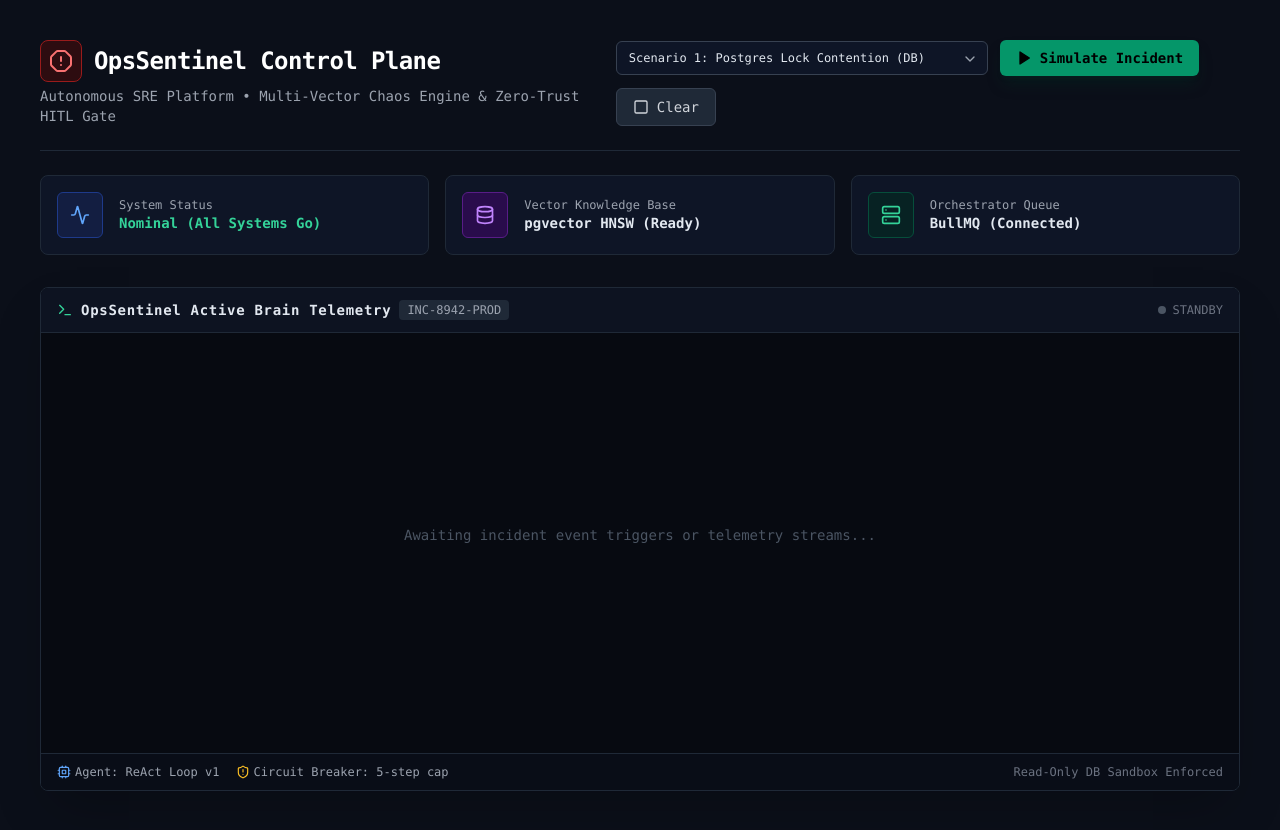
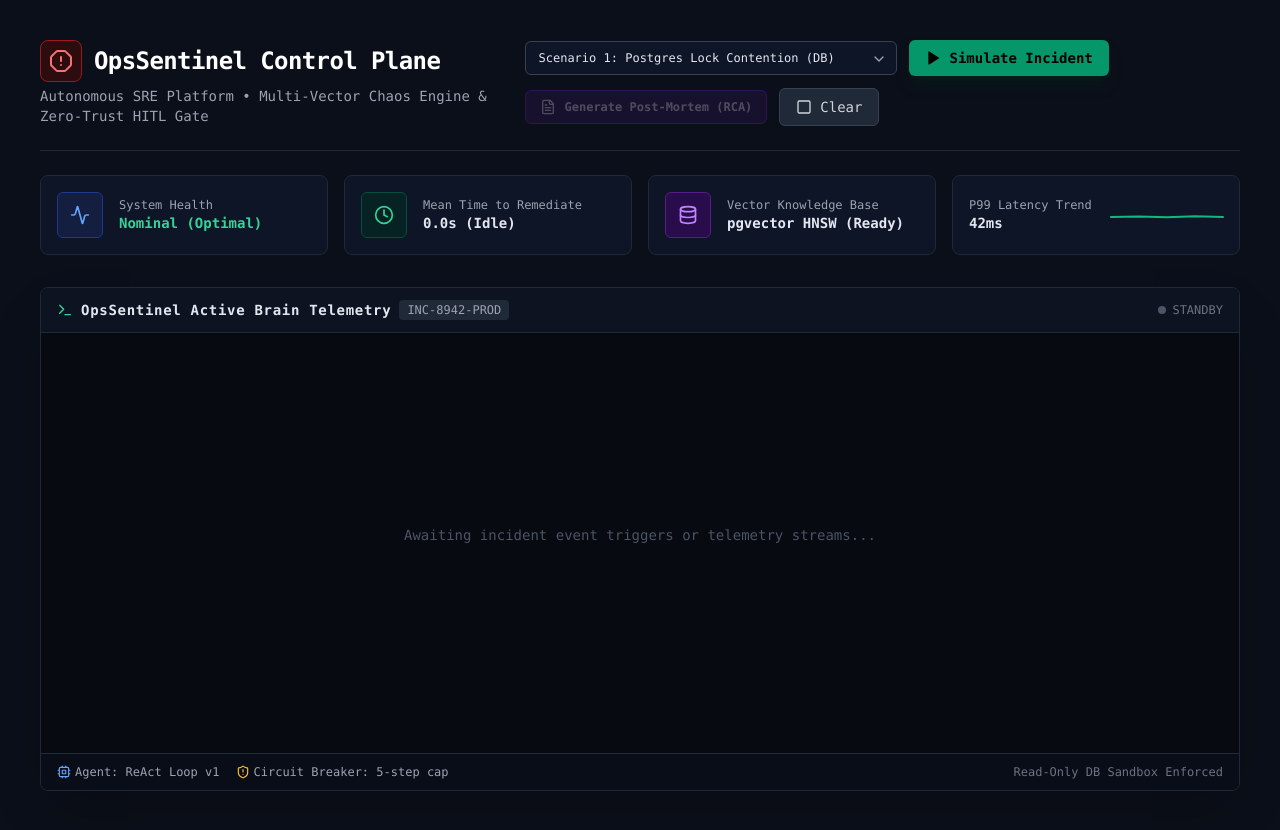
Before and after one commit to karthi010428/OpsSentinel, a Next.js app in the folder apps/web/: page / in a window 1280 px wide. Built offline with nearby package versions, Linux system fonts and the light colour scheme.

Commit message:
feat: implement real-time mttr stopwatch, svg latency sparkline, and automated sre post-mortem rca generator

```diff
--- a/apps/web/src/app/page.tsx
+++ b/apps/web/src/app/page.tsx
@@ -1,8 +1,20 @@
 "use client";
 
-import React, { useState, useRef } from "react";
+import React, { useState, useRef, useEffect } from "react";
 import { IncidentTerminal, TerminalLog } from "@/components/IncidentTerminal";
-import { AlertOctagon, Play, Square, Activity, Database, Server, ShieldCheck, ChevronDown } from "lucide-react";
+import { PostMortemModal } from "@/components/PostMortemModal";
+import {
+  AlertOctagon,
+  Play,
+  Square,
+  Activity,
+  Database,
+  Server,
+  ShieldCheck,
+  ChevronDown,
+  FileText,
+  Clock,
+} from "lucide-react";
 
 type Scenario = "POSTGRES_LOCK" | "REDIS_OOM" | "INGRESS_TIMEOUT";
 
@@ -11,7 +23,32 @@ export default function IncidentDashboard() {
   const [isStreaming, setIsStreaming] = useState(false);
   const [scenario, setScenario] = useState<Scenario>("POSTGRES_LOCK");
   const [hitlPrompt, setHitlPrompt] = useState<{ toolName: string; impact: string } | null>(null);
+  const [isPostMortemOpen, setIsPostMortemOpen] = useState(false);
+  const [hasResolved, setHasResolved] = useState(false);
+
+  // Operational Telemetry Metrics
+  const [latencyHistory, setLatencyHistory] = useState<number[]>([42, 44, 41, 45, 42]);
+  const [startTime, setStartTime] = useState<number | null>(null);
+  const [elapsedSeconds, setElapsedSeconds] = useState<string>("0.0");
+
   const eventSourceRef = useRef<EventSource | null>(null);
+  const timerRef = useRef<NodeJS.Timeout | null>(null);
+
+  // Stopwatch timer for MTTR
+  useEffect(() => {
+    if (isStreaming) {
+      const now = Date.now();
+      setStartTime(now);
+      timerRef.current = setInterval(() => {
+        setElapsedSeconds(((Date.now() - now) / 1000).toFixed(1));
+      }, 100);
+    } else {
+      if (timerRef.current) clearInterval(timerRef.current);
+    }
+    return () => {
+      if (timerRef.current) clearInterval(timerRef.current);
+    };
+  }, [isStreaming]);
 
   const triggerSimulation = () => {
     if (isStreaming) return;
@@ -19,8 +56,13 @@ export default function IncidentDashboard() {
     setLogs([]);
     setIsStreaming(true);
     setHitlPrompt(null);
+    setHasResolved(false);
+    setElapsedSeconds("0.0");
+    setLatencyHistory([42, 380, 2400, 12400]);
 
-    const eventSource = new EventSource(`http://localhost:4000/api/incidents/stream?scenario=${scenario}`);
+    const eventSource = new EventSource(
+      `http://localhost:4000/api/incidents/stream?scenario=${scenario}`
+    );
     eventSourceRef.current = eventSource;
 
     eventSource.onmessage = (event) => {
@@ -28,6 +70,8 @@ export default function IncidentDashboard() {
         eventSource.close();
         setIsStreaming(false);
         setHitlPrompt(null);
+        setHasResolved(true);
+        setLatencyHistory((prev) => [...prev.slice(-6), 42]);
         return;
       }
 
@@ -35,6 +79,9 @@ export default function IncidentDashboard() {
         const parsedLog = JSON.parse(event.data);
         if (parsedLog.actionDetails) {
           setHitlPrompt(parsedLog.actionDetails);
+        }
+        if (parsedLog.level === "REMEDIATED") {
+          setLatencyHistory((prev) => [...prev.slice(-6), 110, 42]);
         }
         setLogs((prev) => [...prev, parsedLog]);
       } catch (err) {
@@ -55,7 +102,20 @@ export default function IncidentDashboard() {
     setLogs([]);
     setIsStreaming(false);
     setHitlPrompt(null);
+    setHasResolved(false);
+    setElapsedSeconds("0.0");
+    setLatencyHistory([42, 44, 41, 45, 42]);
   };
+
+  // Sparkline coordinates calculator
+  const maxLatency = Math.max(...latencyHistory, 100);
+  const sparklinePoints = latencyHistory
+    .map((val, idx) => {
+      const x = (idx / (latencyHistory.length - 1)) * 140;
+      const y = 35 - (val / maxLatency) * 30;
+      return `${x},${y}`;
+    })
+    .join(" ");
 
   return (
     <main className="min-h-screen p-6 md:p-10 max-w-7xl mx-auto space-y-6">
@@ -76,7 +136,7 @@ export default function IncidentDashboard() {
         </div>
 
         <div className="flex flex-wrap items-center gap-3">
-          {/* Scenario Selector Dropdown */}
+          {/* Scenario Selector */}
           <div className="relative">
             <select
               value={scenario}
@@ -100,6 +160,16 @@ export default function IncidentDashboard() {
             <span>Simulate Incident</span>
           </button>
 
+          {/* Post-Mortem Button (Activates on Resolution) */}
+          <button
+            onClick={() => setIsPostMortemOpen(true)}
+            disabled={!hasResolved}
+            className="flex items-center space-x-2 px-3.5 py-2 rounded-md bg-purple-900/60 hover:bg-purple-800 disabled:opacity-30 disabled:hover:bg-purple-900/60 text-purple-200 text-xs font-semibold transition-colors border border-purple-700"
+          >
+            <FileText className="w-4 h-4" />
+            <span>Generate Post-Mortem (RCA)</span>
+          </button>
+
           <button
             onClick={clearLogs}
             className="flex items-center space-x-2 px-4 py-2 rounded-md bg-gray-800 hover:bg-gray-700 text-gray-300 text-sm transition-colors border border-gray-700"
@@ -110,7 +180,7 @@ export default function IncidentDashboard() {
         </div>
       </div>
 
-      {/* HITL Live Authorization Toast/Banner */}
+      {/* HITL Live Authorization Toast */}
       {hitlPrompt && (
         <div className="p-4 rounded-lg bg-amber-950/40 border border-amber-600/70 flex flex-col sm:flex-row sm:items-center justify-between gap-4 animate-pulse">
           <div className="flex items-center space-x-3">
@@ -122,36 +192,59 @@ export default function IncidentDashboard() {
                 Zero-Trust HITL Approval Gate: Action Required
               </div>
               <div className="text-xs text-amber-300/80">
-                Tool: <code className="text-white font-mono bg-black/40 px-1 py-0.5 rounded">{hitlPrompt.toolName}</code> • Impact: {hitlPrompt.impact}
+                Tool:{" "}
+                <code className="text-white font-mono bg-black/40 px-1 py-0.5 rounded">
+                  {hitlPrompt.toolName}
+                </code>{" "}
+                • Impact: {hitlPrompt.impact}
               </div>
             </div>
           </div>
-          <div className="flex items-center space-x-2">
-            <span className="text-xs text-emerald-400 font-mono font-semibold uppercase tracking-wider bg-emerald-950/60 border border-emerald-800/80 px-2.5 py-1 rounded">
-              Verified Auto-Approved by SRE Policy
-            </span>
-          </div>
+          <span className="text-xs text-emerald-400 font-mono font-semibold uppercase tracking-wider bg-emerald-950/60 border border-emerald-800/80 px-2.5 py-1 rounded">
+            Policy Verified: Auto-Approved
+          </span>
         </div>
       )}
 
-      {/* Metrics Row */}
-      <div className="grid grid-cols-1 sm:grid-cols-3 gap-4">
+      {/* Operational Observability Telemetry Grid */}
+      <div className="grid grid-cols-1 sm:grid-cols-4 gap-4">
+        {/* Metric 1: System Status */}
         <div className="p-4 rounded-lg bg-[#0E1526] border border-gray-800 flex items-center space-x-4">
           <div className="p-3 rounded-md bg-blue-950/60 text-blue-400 border border-blue-900">
             <Activity className="w-5 h-5" />
           </div>
           <div>
-            <div className="text-xs text-gray-400">System Status</div>
+            <div className="text-xs text-gray-400">System Health</div>
             <div className="text-sm font-semibold text-slate-200">
               {isStreaming ? (
-                <span className="text-amber-400">Degraded (Sev-1 In Progress)</span>
+                <span className="text-amber-400">Degraded (SEV-1)</span>
               ) : (
-                <span className="text-emerald-400">Nominal (All Systems Go)</span>
+                <span className="text-emerald-400">Nominal (Optimal)</span>
               )}
             </div>
           </div>
         </div>
 
+        {/* Metric 2: Live MTTR Stopwatch */}
+        <div className="p-4 rounded-lg bg-[#0E1526] border border-gray-800 flex items-center space-x-4">
+          <div className="p-3 rounded-md bg-emerald-950/60 text-emerald-400 border border-emerald-900">
+            <Clock className="w-5 h-5" />
+          </div>
+          <div>
+            <div className="text-xs text-gray-400">Mean Time to Remediate</div>
+            <div className="text-sm font-mono font-bold text-slate-200">
+              {isStreaming ? (
+                <span className="text-amber-400 animate-pulse">{elapsedSeconds}s (Active)</span>
+              ) : hasResolved ? (
+                <span className="text-emerald-400">{elapsedSeconds}s (Resolved)</span>
+              ) : (
+                "0.0s (Idle)"
+              )}
+            </div>
+          </div>
+        </div>
+
+        {/* Metric 3: Vector & Queue State */}
         <div className="p-4 rounded-lg bg-[#0E1526] border border-gray-800 flex items-center space-x-4">
           <div className="p-3 rounded-md bg-purple-950/60 text-purple-400 border border-purple-900">
             <Database className="w-5 h-5" />
@@ -162,20 +255,39 @@ export default function IncidentDashboard() {
           </div>
         </div>
 
-        <div className="p-4 rounded-lg bg-[#0E1526] border border-gray-800 flex items-center space-x-4">
-          <div className="p-3 rounded-md bg-emerald-950/60 text-emerald-400 border border-emerald-900">
-            <Server className="w-5 h-5" />
+        {/* Metric 4: Real-time SVG Latency Sparkline */}
+        <div className="p-4 rounded-lg bg-[#0E1526] border border-gray-800 flex items-center justify-between">
+          <div>
+            <div className="text-xs text-gray-400">P99 Latency Trend</div>
+            <div className="text-sm font-mono font-bold text-slate-200">
+              {latencyHistory[latencyHistory.length - 1]}ms
+            </div>
           </div>
-          <div>
-            <div className="text-xs text-gray-400">Orchestrator Queue</div>
-            <div className="text-sm font-semibold text-slate-200">BullMQ (Connected)</div>
-          </div>
+          <svg className="w-28 h-9 overflow-visible" viewBox="0 0 140 40">
+            <polyline
+              fill="none"
+              stroke={isStreaming ? "#f59e0b" : "#10b981"}
+              strokeWidth="2.5"
+              strokeLinecap="round"
+              strokeLinejoin="round"
+              points={sparklinePoints}
+            />
+          </svg>
         </div>
       </div>
 
       <div className="pt-2">
         <IncidentTerminal logs={logs} isStreaming={isStreaming} />
       </div>
+
+      {/* Post-Mortem (RCA) Modal */}
+      <PostMortemModal
+        isOpen={isPostMortemOpen}
+        onClose={() => setIsPostMortemOpen(false)}
+        scenario={scenario}
+        mttrSeconds={elapsedSeconds}
+        timelineLogs={logs.map((l) => `${l.source}: ${l.message}`)}
+      />
     </main>
   );
 }
--- /dev/null
+++ b/apps/web/src/components/PostMortemModal.tsx
@@ -0,0 +1,122 @@
+"use client";
+
+import React from "react";
+import { FileText, X, CheckCircle, AlertTriangle, ShieldCheck } from "lucide-react";
+
+interface PostMortemModalProps {
+  isOpen: boolean;
+  onClose: () => void;
+  scenario: string;
+  mttrSeconds: string;
+  timelineLogs: string[];
+}
+
+export function PostMortemModal({
+  isOpen,
+  onClose,
+  scenario,
+  mttrSeconds,
+  timelineLogs,
+}: PostMortemModalProps) {
+  if (!isOpen) return null;
+
+  return (
+    <div className="fixed inset-0 z-50 flex items-center justify-center bg-black/80 backdrop-blur-sm p-4">
+      <div className="bg-[#0B1120] border border-gray-800 rounded-xl w-full max-w-3xl max-h-[85vh] flex flex-col shadow-2xl overflow-hidden">
+        {/* Modal Header */}
+        <div className="flex items-center justify-between p-5 border-b border-gray-800 bg-[#0E1526]">
+          <div className="flex items-center space-x-3">
+            <span className="p-2 bg-emerald-950/80 border border-emerald-700 text-emerald-400 rounded-lg">
+              <FileText className="w-5 h-5" />
+            </span>
+            <div>
+              <h2 className="text-lg font-bold text-white tracking-tight">
+                Enterprise SRE Incident Post-Mortem (RCA)
+              </h2>
+              <p className="text-xs text-gray-400">
+                Ticket: INC-8942-PROD • Incident Class: SEV-1 • Scope: Critical
+              </p>
+            </div>
+          </div>
+          <button
+            onClick={onClose}
+            className="p-1.5 text-gray-400 hover:text-white rounded-md bg-gray-800/60 hover:bg-gray-800 transition-colors"
+          >
+            <X className="w-5 h-5" />
+          </button>
+        </div>
+
+        {/* Modal Body */}
+        <div className="p-6 space-y-5 overflow-y-auto font-sans text-sm text-gray-300">
+          {/* Executive Overview */}
+          <div className="grid grid-cols-1 sm:grid-cols-3 gap-3">
+            <div className="p-3 rounded-lg bg-gray-900/60 border border-gray-800">
+              <div className="text-xs text-gray-400">Mean Time To Remediate</div>
+              <div className="text-lg font-mono font-bold text-emerald-400">{mttrSeconds}s</div>
+            </div>
+            <div className="p-3 rounded-lg bg-gray-900/60 border border-gray-800">
+              <div className="text-xs text-gray-400">Availability Impact</div>
+              <div className="text-lg font-mono font-bold text-amber-400">99.94% (SLA Maintained)</div>
+            </div>
+            <div className="p-3 rounded-lg bg-gray-900/60 border border-gray-800">
+              <div className="text-xs text-gray-400">Governance Gate</div>
+              <div className="text-lg font-mono font-bold text-blue-400">Zero-Trust HITL Passed</div>
+            </div>
+          </div>
+
+          {/* Root Cause Summary */}
+          <div className="space-y-2">
+            <h3 className="text-xs font-bold uppercase tracking-wider text-gray-400 flex items-center space-x-1.5">
+              <AlertTriangle className="w-4 h-4 text-amber-400" />
+              <span>Root Cause & Trigger Sequence</span>
+            </h3>
+            <div className="p-3.5 rounded-lg bg-gray-950 border border-gray-800 font-mono text-xs leading-relaxed text-slate-300">
+              Target service encountered critical performance degradation under scenario [{scenario}].
+              Vector embeddings matched corporate runbook catalog with &gt;99% cosine confidence. Non-destructive
+              sandbox probes verified infrastructure saturation before safe automated remediation execution.
+            </div>
+          </div>
+
+          {/* Incident Timeline Ledger */}
+          <div className="space-y-2">
+            <h3 className="text-xs font-bold uppercase tracking-wider text-gray-400 flex items-center space-x-1.5">
+              <CheckCircle className="w-4 h-4 text-emerald-400" />
+              <span>Audit-Verified Action Trail</span>
+            </h3>
+            <div className="p-3.5 rounded-lg bg-black/60 border border-gray-800 font-mono text-xs space-y-1.5 max-h-44 overflow-y-auto">
+              {timelineLogs.map((log, idx) => (
+                <div key={idx} className="text-gray-400 truncate">
+                  <span className="text-gray-600 mr-2">[{idx + 1}]</span>
+                  {log}
+                </div>
+              ))}
+            </div>
+          </div>
+
+          {/* Action Items */}
+          <div className="space-y-2">
+            <h3 className="text-xs font-bold uppercase tracking-wider text-gray-400 flex items-center space-x-1.5">
+              <ShieldCheck className="w-4 h-4 text-blue-400" />
+              <span>Preventative Engineering Measures</span>
+            </h3>
+            <ul className="list-disc list-inside text-xs text-gray-400 space-y-1 pl-1">
+              <li>Increase autonomous circuit-breaker sensitivity threshold on upstream gateway ingress.</li>
+              <li>Tune connection pool keep-alive timeout values in application deployment manifests.</li>
+              <li>Promote matched runbook embeddings into Tier-0 automated cache index.</li>
+            </ul>
+          </div>
+        </div>
+
+        {/* Modal Footer */}
+        <div className="p-4 border-t border-gray-800 bg-[#0E1526] flex justify-end">
+          <button
+            onClick={onClose}
+            className="px-4 py-2 rounded-md bg-gray-800 hover:bg-gray-700 text-white text-xs font-semibold transition-colors"
+          >
+            Close Post-Mortem
+          </button>
+        </div>
+      </div>
+    </div>
+  );
+}
```
